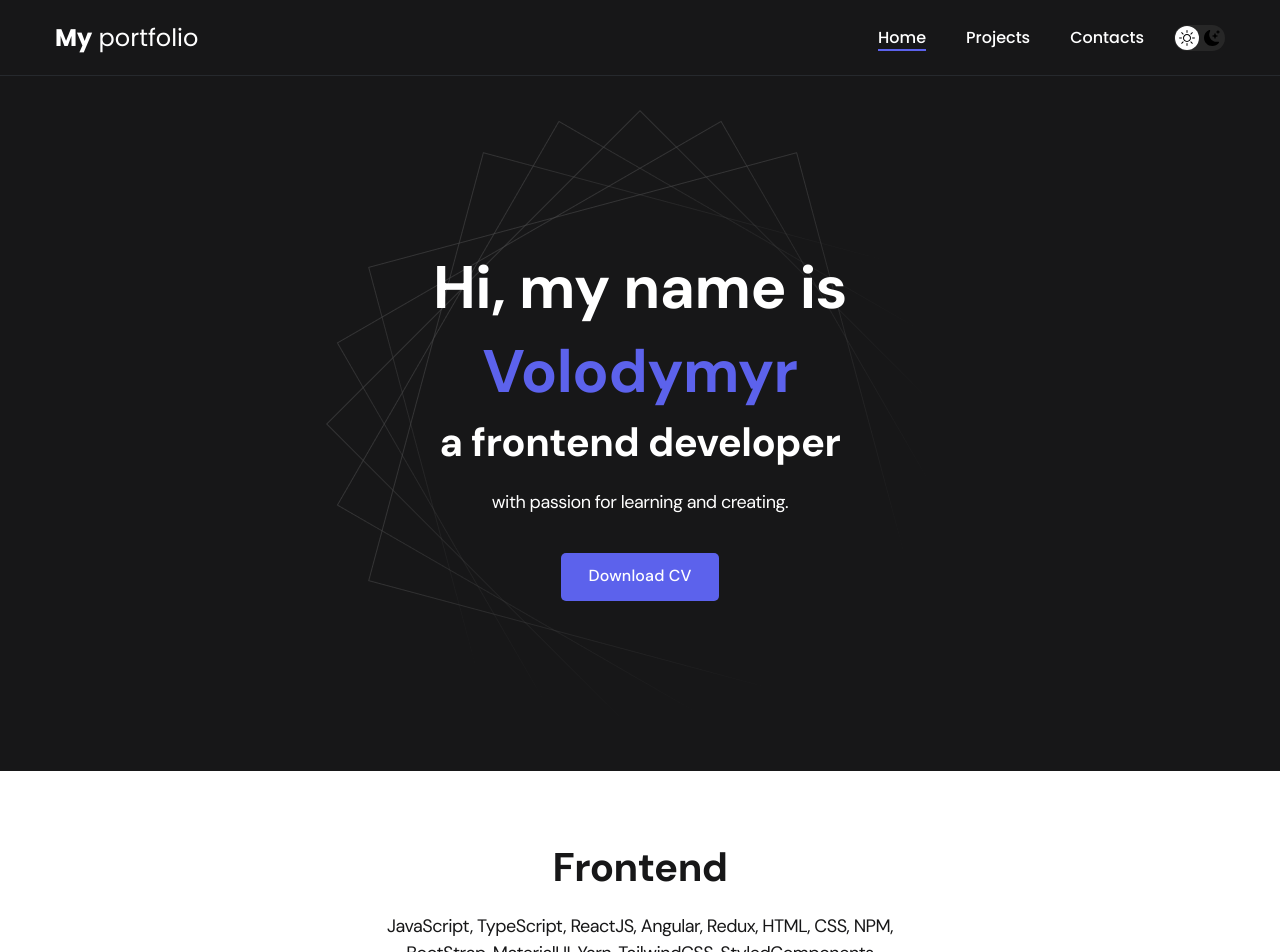
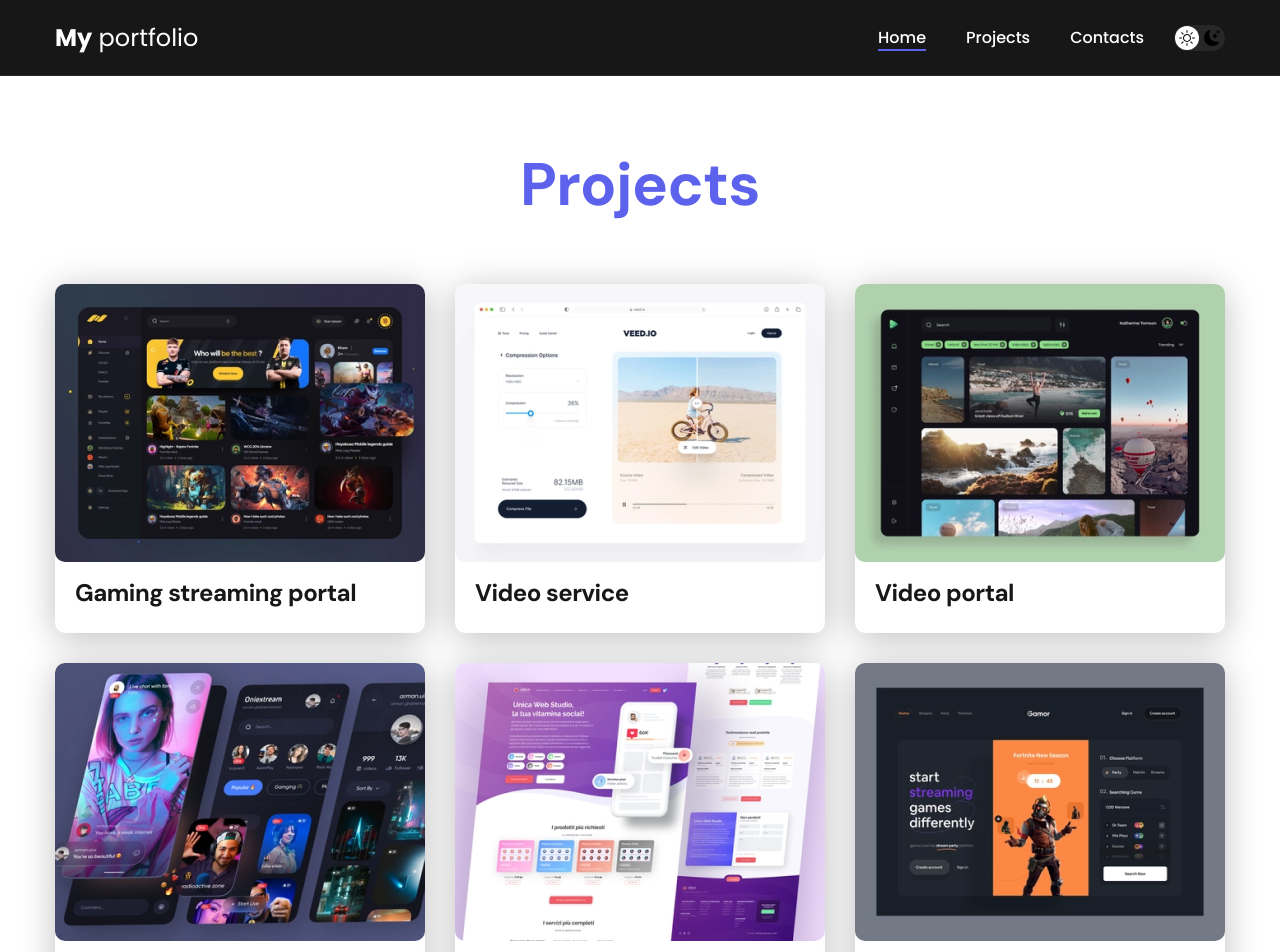
Before and after one commit to vk-workshop/portfolio, a React (Create React App) app: page / in a window 1280 px wide. Shown: the top 952 px of the page. Built offline with nearby package versions, Linux system fonts and the light colour scheme.

Commit message:
imported
imported jpg to Projects

```diff
--- a/src/App.js
+++ b/src/App.js
@@ -2,14 +2,15 @@ import "./styles/main.css";
 import Navbar from "./components/navbar/Navbar";
 import Footer from "./components/footer/Footer";
 import Home from "./pages/Home";
+import Projects from "./pages/Projects";
 
 function App() {
   return (
     <div className="App">
       <Navbar />
 
-      <Home />
-
+      {/* <Home /> */}
+      <Projects />
       <Footer />
     </div>
   );
--- a/src/pages/Projects.js
+++ b/src/pages/Projects.js
@@ -1,4 +1,9 @@
-
+import project1 from "../img/projects/01.jpg"
+import project2 from "../img/projects/02.jpg"
+import project3 from "../img/projects/03.jpg"
+import project4 from "../img/projects/04.jpg"
+import project5 from "../img/projects/05.jpg"
+import project6 from "../img/projects/06.jpg"
 
 
 const Projects = () => {
@@ -9,33 +14,33 @@ const Projects = () => {
             <ul className="projects">
                 <li className="project">
                     <a href="./project-page.html">
-                        <img src="./img/projects/01.jpg" alt="Project img" className="project__img" />
+                        <img src={project1} alt="Project img" className="project__img" />
                         <h3 className="project__title">Gaming streaming portal</h3>
                     </a>
                 </li>
                 <li className="project">
                     <a href="./project-page.html">
-                        <img src="./img/projects/02.jpg" alt="Project img" className="project__img" />
+                        <img src={project2} alt="Project img" className="project__img" />
                         <h3 className="project__title">Video service</h3>
                     </a>
                 </li>
                 <li className="project">
                     <a href="./project-page.html">
-                        <img src="./img/projects/03.jpg" alt="Project img" className="project__img" />
+                        <img src={project3} alt="Project img" className="project__img" />
                         <h3 className="project__title">Video portal</h3>
                     </a>
                 </li>
 
                 <li className="project">
-                    <img src="./img/projects/04.jpg" alt="Project img" className="project__img" />
+                    <img src={project4} alt="Project img" className="project__img" />
                     <h3 className="project__title">Dating app</h3>
                 </li>
                 <li className="project">
-                    <img src="./img/projects/05.jpg" alt="Project img" className="project__img" />
+                    <img src={project5} alt="Project img" className="project__img" />
                     <h3 className="project__title">Landing</h3>
                 </li>
                 <li class="project">
-                    <img src="./img/projects/06.jpg" alt="Project img" className="project__img" />
+                    <img src={project6} alt="Project img" className="project__img" />
                     <h3 className="project__title">Gaming community</h3>
                 </li>
 
```
